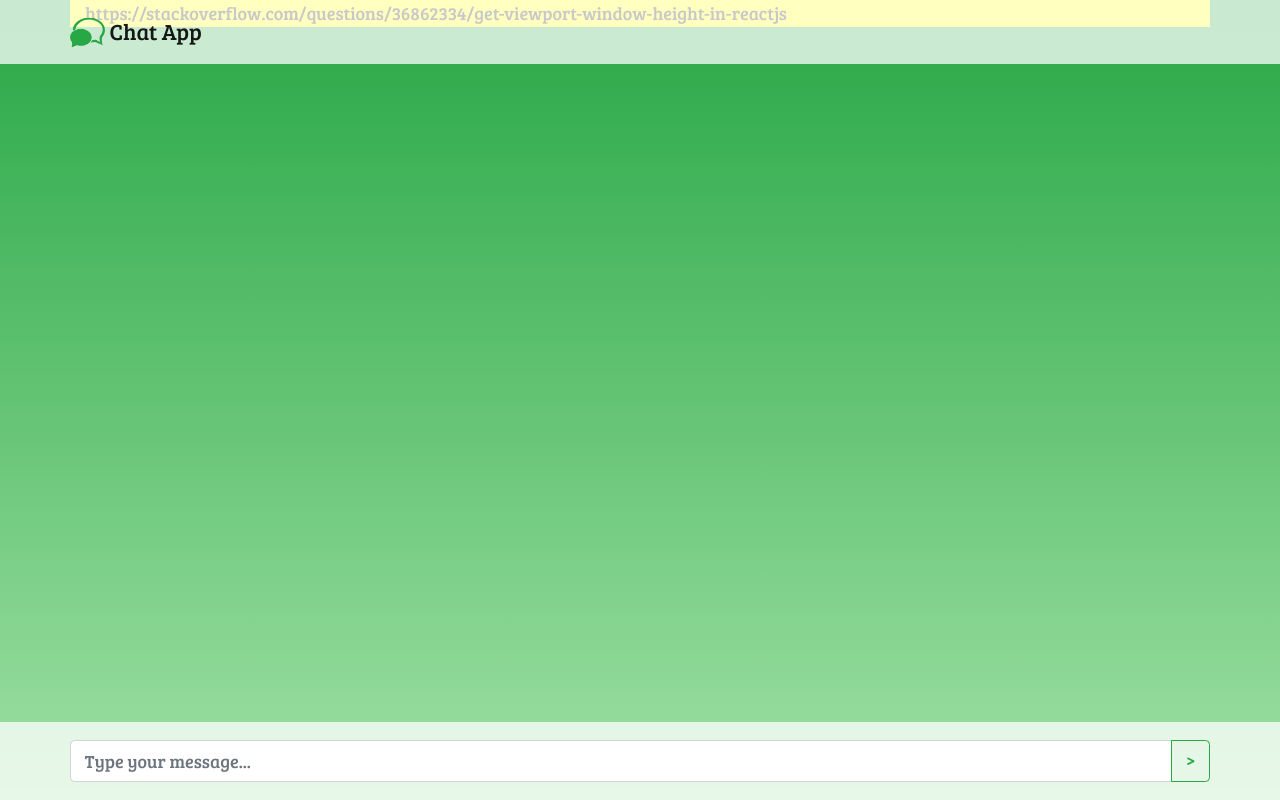
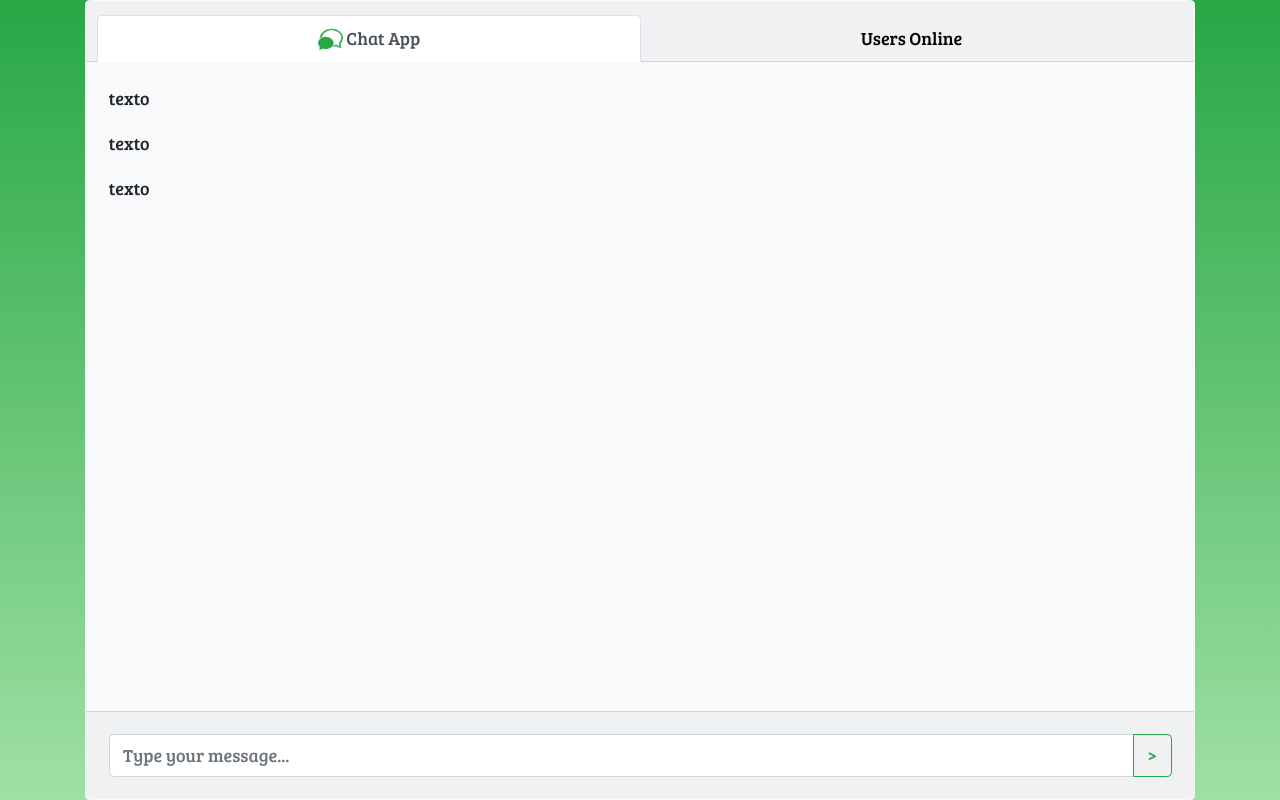
Before and after one commit to LeonardoDM/react-chat-app, a React (Create React App) app: page /chat in a window 1280 px wide. Built offline with nearby package versions, Linux system fonts and the light colour scheme.

Commit message:
chat interface changed to card

```diff
--- a/src/pages/Chat/index.js
+++ b/src/pages/Chat/index.js
@@ -1,38 +1,40 @@
 import React from 'react'
 import './styles.css'
 import 'bootstrap/dist/css/bootstrap.min.css'
-import {Button, Container, Col, FormControl, InputGroup, Navbar, Row} from 'react-bootstrap'
+import {Button, Card, Container, Col, FormControl, InputGroup, Nav, Row} from 'react-bootstrap'
 
 export default function Chat() {
 
 	return (
 		<>
-			<Navbar fixed="top" className="mb-2">
 			<Container>
-				    <Navbar.Brand>
+				<Row>
+					<Col>
+						<Card bg="light" border="light" className="card-height">
+							<Card.Header>
+								<Nav variant="tabs" defaultActiveKey="#index" className="nav-fill">
+							      <Nav.Item>
+							        <Nav.Link href="#index">
 							        	<img
 									        alt=""
 									        src="/chat-4-128.png"
-				        width="35"
-				        height="35"
-				        className="d-inline-block align-top"
+									        width="25"
+									        height="25"
 									      />{' '}
 									      Chat App
-				    </Navbar.Brand>
-				</Container>
-			</Navbar>
-			<Container className="container-height">
-				<Row>
-					<Col >
-						<div>
-						https://stackoverflow.com/questions/36862334/get-viewport-window-height-in-reactjs
-						</div>
-
-					</Col>
-				</Row>
-			</Container>
-			<Navbar fixed="bottom">
-			    <Container>
+							        </Nav.Link>
+							      </Nav.Item>
+							      <Nav.Item>
+							        <Nav.Link href="#users">Users Online</Nav.Link>
+							      </Nav.Item>
+							    </Nav>
+							</Card.Header>
+							<Card.Body className="chat-box">
+								<p>texto</p>
+								<p>texto</p>
+								<p>texto</p>
+							</Card.Body>
+							<Card.Footer>
 								<InputGroup className="my-2">
 									<FormControl
 								      placeholder="Type your message..."
@@ -43,8 +45,11 @@ export default function Chat() {
 								      <Button variant="outline-success">></Button>
 								    </InputGroup.Append>
 								</InputGroup>
+							</Card.Footer>
+						</Card>
+					</Col>
+				</Row>
 			</Container>
-			</Navbar>
 		</>
 	)
 }
--- a/src/pages/Chat/styles.css
+++ b/src/pages/Chat/styles.css
@@ -2,11 +2,18 @@ nav {
 	background-color: rgba(255, 255, 255, 0.75);
 }
 
-.container-height{
-	background-color: yellow;
-	height: 100%;
+.card-height{
+	height: 100vh;
 }
 
 .chat-box{
-	background-color: red;
+	overflow: auto;
 }
+
+.nav-link{
+	color: #000;
+}
+
+.nav-link:hover{
+	color: #28a745;
+}
```
Also changed, not shown: 2 other files (tests, documents, lock files or other folders). Lines whose indentation alone changed are shown as unchanged.
